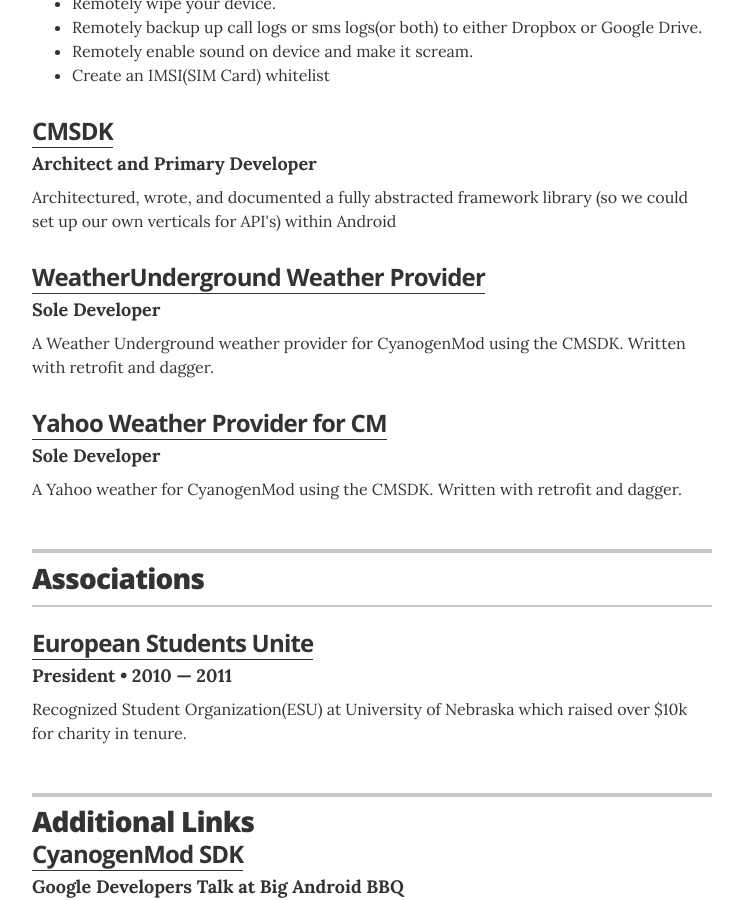
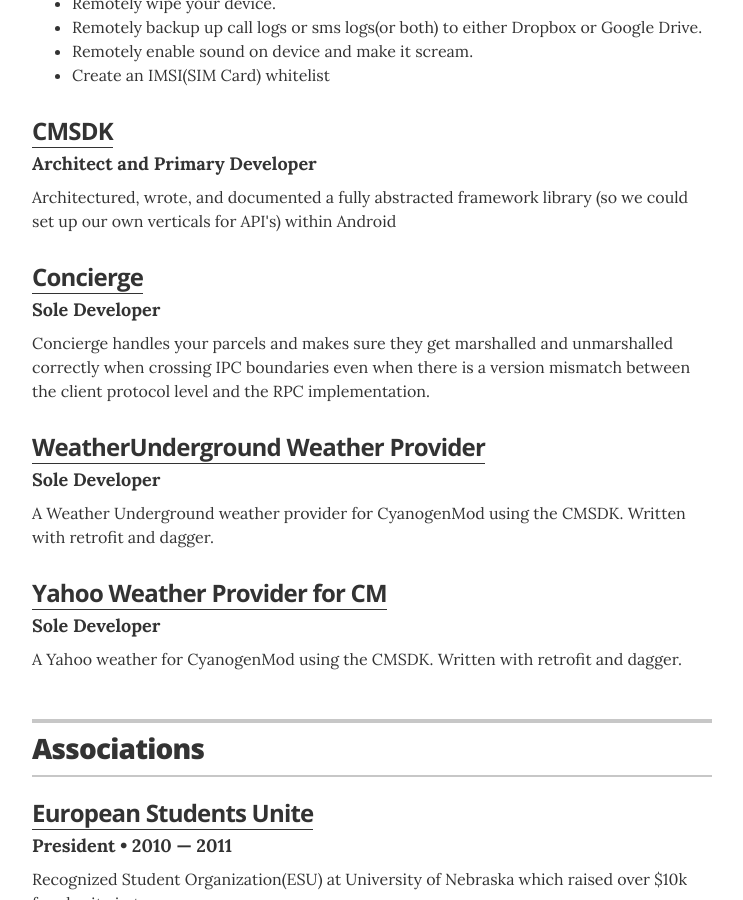
Before and after one commit to Decad3nce/decad3nce.github.io, a Jekyll site: the page built from index.html, in a window 1280 px wide and 900 px high, scrolled down 2840 px. Shown: the whole window, without its empty margins (268-1011 px from the left). Built offline with Jekyll 4.4.1, drawn with Linux system fonts in a browser that asks for light colours.

Commit message:
Add concierge-class.

```diff
--- a/_layouts/resume.html
+++ b/_layouts/resume.html
@@ -165,6 +165,12 @@
           <p class="resume-item-copy">Architectured, wrote, and documented a fully abstracted framework library (so we could set up our own verticals for API's) within Android</p>
         </div>
 
+        <div class="resume-item">
+          <h3 class="resume-item-title"><a href="https://github.com/CyanogenMod/concierge-class">Concierge</a></h3>
+          <h4 class="resume-item-details">Sole Developer</h4>
+          <p class="resume-item-copy">Concierge handles your parcels and makes sure they get marshalled and unmarshalled correctly when crossing IPC boundaries even when there is a version mismatch between the client protocol level and the RPC implementation.</p>
+        </div>
+
          <div class="resume-item">
           <h3 class="resume-item-title"><a href="https://github.com/CyanogenMod/android_packages_apps_WundergroundWeatherProvider">WeatherUnderground Weather Provider</a></h3>
           <h4 class="resume-item-details">Sole Developer</h4>
```
